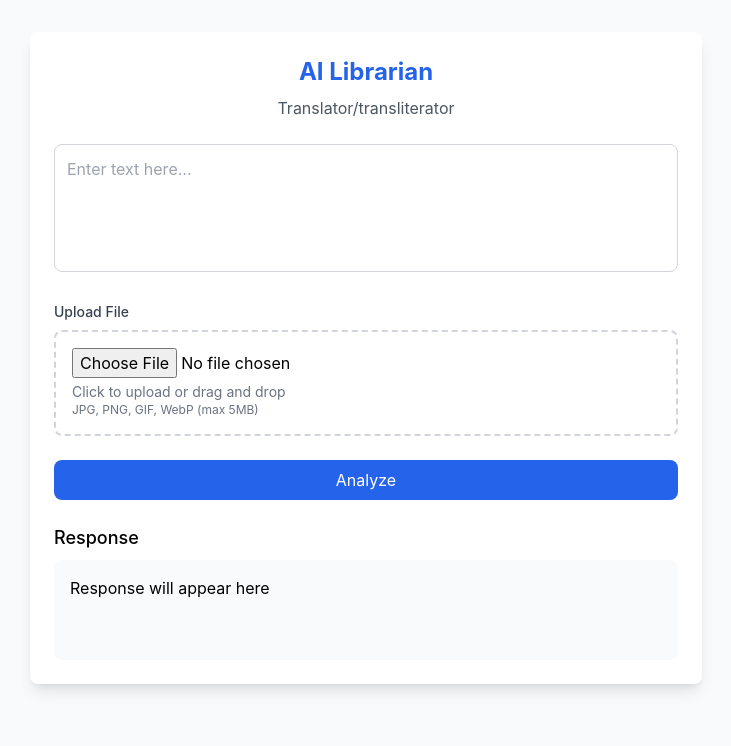
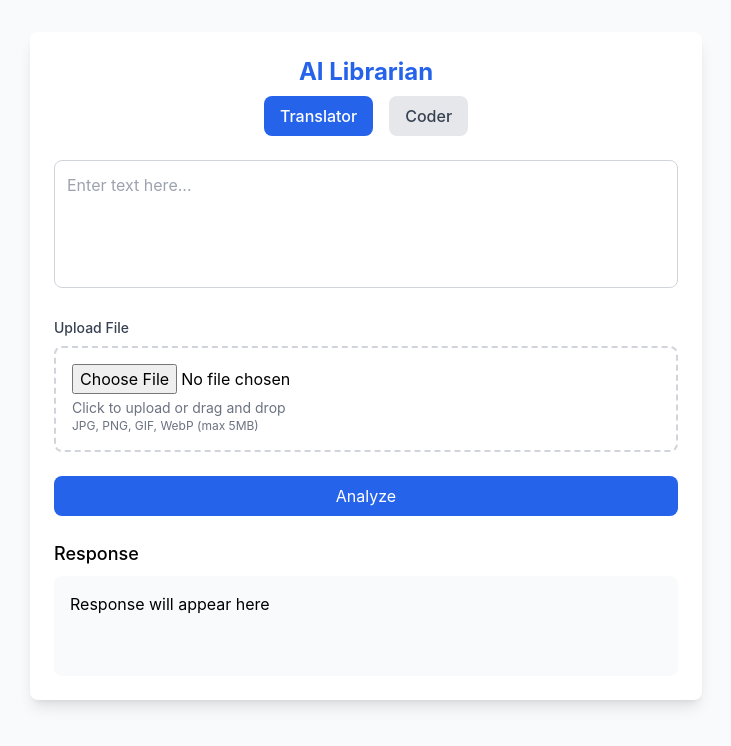
Before and after one commit to pjc-8513/ai, a React (Create React App) app: page / in a window 1280 px wide. Shown: the top 746 px of the page, without its empty margins (274-1005 px from the left). Built offline with nearby package versions, Linux system fonts and the light colour scheme.

Commit message:
Interface SPA update

```diff
--- a/src/App.js
+++ b/src/App.js
@@ -5,8 +5,8 @@ function App() {
     const [outputText, setOutputText] = useState('');
     const [loading, setLoading] = useState(false);
     const [image, setImage] = useState(null);
+    const [mode, setMode] = useState('translator'); // New state for mode
 
-    // Create a ref for the file input
     const fileInputRef = useRef(null);
 
     const handleAnalyze = async () => {
@@ -15,7 +15,7 @@ function App() {
         try {
             const formData = new FormData();
             formData.append('text', inputText);
-          if (image) {
+            if (mode === 'translator' && image) {
                 formData.append('image', image);
             }
 
@@ -59,14 +59,12 @@ function App() {
     const handleImageChange = (event) => {
         const file = event.target.files[0];
         if (file) {
-            // Check file type
             const allowedTypes = ['image/jpeg', 'image/png', 'image/gif', 'image/webp'];
             if (!allowedTypes.includes(file.type)) {
                 alert('Please upload only JPG, PNG, GIF, or WebP images');
                 return;
             }
 
-            // Check file size (5MB limit)
             if (file.size > 5 * 1024 * 1024) {
                 alert('File is too large. Maximum size is 5MB');
                 return;
@@ -77,11 +75,9 @@ function App() {
     };
 
     const clearImage = () => {
-        // Clear the file input
         if (fileInputRef.current) {
             fileInputRef.current.value = '';
         }
-        // Clear the image state
         setImage(null);
     };
 
@@ -92,19 +88,44 @@ function App() {
                     <h1 className="text-2xl font-bold text-center text-blue-600 mb-2">
                         AI Librarian
                     </h1>
-                    <p className="text-gray-600 text-center mb-6">
-                        Translator/transliterator
-                    </p>
+
+                    {/* Mode selection buttons */}
+                    <div className="flex justify-center gap-4 mb-6">
+                        <button
+                            onClick={() => setMode('translator')}
+                            className={`px-4 py-2 rounded-lg font-medium ${
+                                mode === 'translator'
+                                    ? 'bg-blue-600 text-white'
+                                    : 'bg-gray-200 text-gray-700 hover:bg-gray-300'
+                            }`}
+                        >
+                            Translator
+                        </button>
+                        <button
+                            onClick={() => setMode('coder')}
+                            className={`px-4 py-2 rounded-lg font-medium ${
+                                mode === 'coder'
+                                    ? 'bg-blue-600 text-white'
+                                    : 'bg-gray-200 text-gray-700 hover:bg-gray-300'
+                            }`}
+                        >
+                            Coder
+                        </button>
+                    </div>
 
                     <div className="space-y-6">
                         <textarea
                             value={inputText}
                             onChange={(e) => setInputText(e.target.value)}
-                            placeholder="Enter text here..."
+                            placeholder={mode === 'translator'
+                                ? "Enter text here..."
+                                : "Describe your MARC metadata modification needs..."
+                            }
                             maxLength={1000}
                             className="w-full h-32 p-3 border border-gray-300 rounded-lg focus:ring-2 focus:ring-blue-500 focus:border-transparent resize-none"
                         />
 
+                        {mode === 'translator' && (
                             <div className="space-y-2">
                                 <label className="block text-sm font-medium text-gray-700">
                                     Upload File
@@ -133,6 +154,7 @@ function App() {
                                     </p>
                                 </div>
                             </div>
+                        )}
 
                         <button
                             onClick={handleAnalyze}
```
Lines whose indentation alone changed are shown as unchanged.
